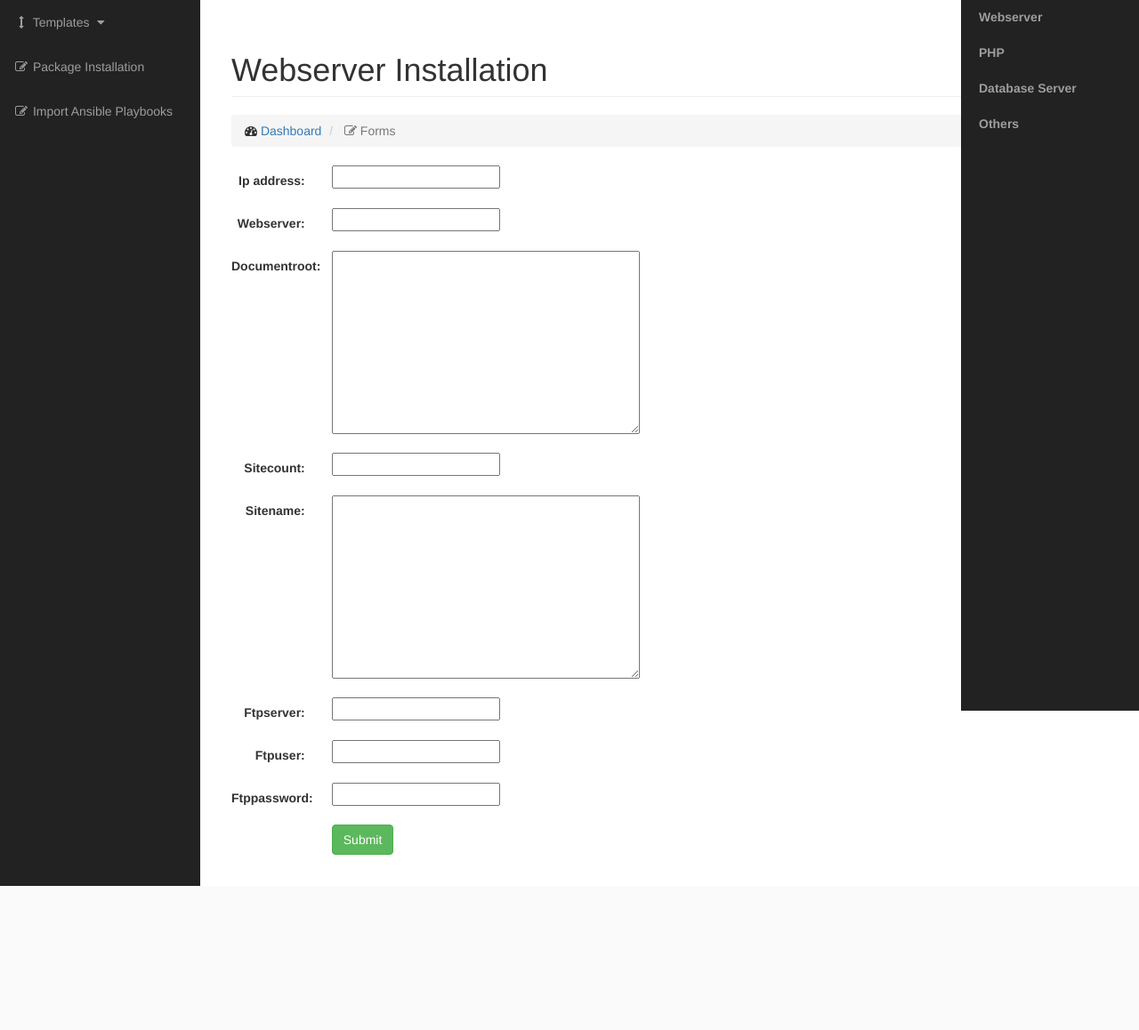
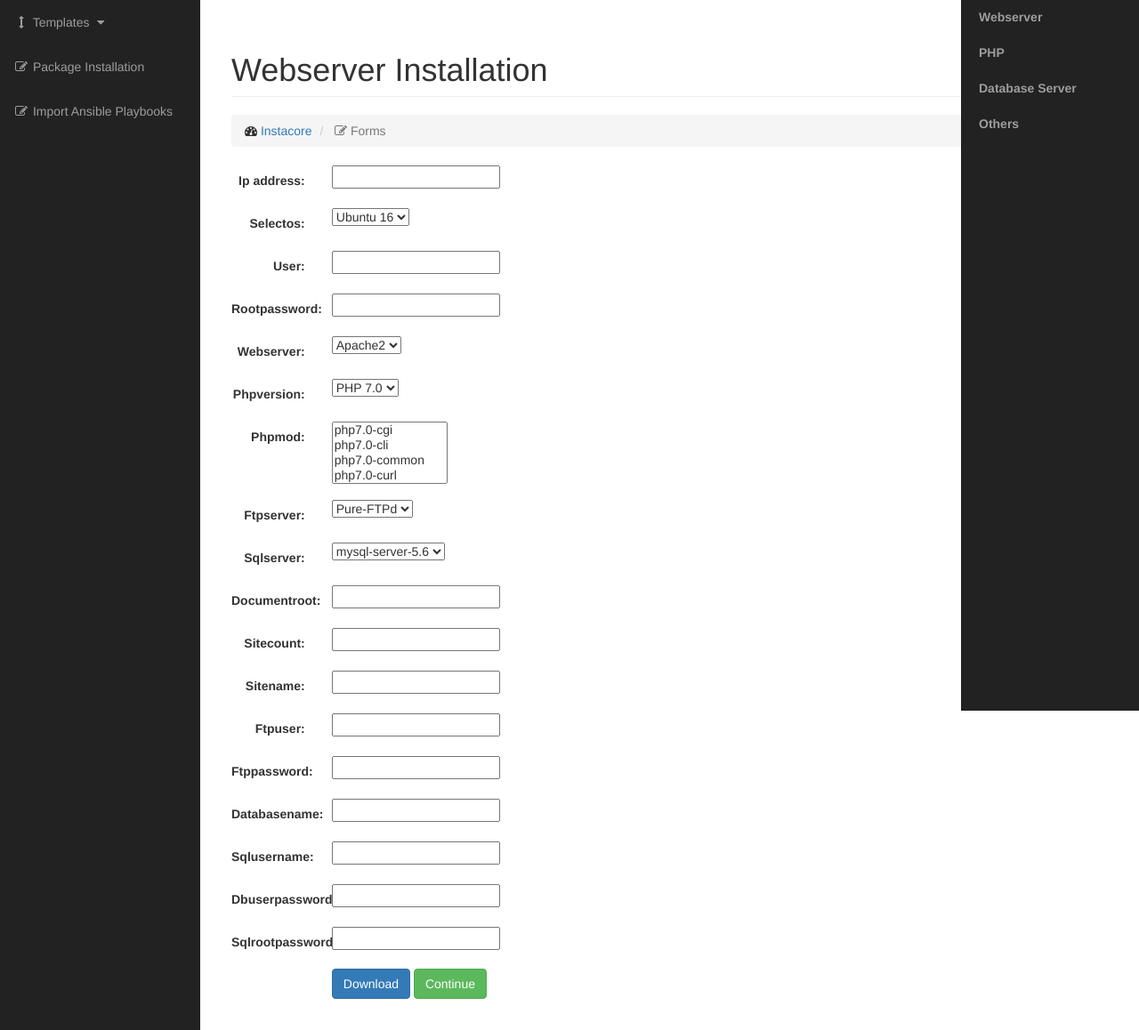
Before and after one commit to vipinlalcm/instacore, a Django app: page / in a window 1280 px wide. Shown: the part 51-1209 px from the top of the page at 89% size. Before the commit the page ends 1047 px from the top, so only its background shows below. Run offline with Django 3.2, Linux system fonts and the light colour scheme; some libraries are stand-ins or nearby versions.

Commit message:
Added download button and lamp form data collection

```diff
--- a/instacore/urls.py
+++ b/instacore/urls.py
@@ -4,4 +4,5 @@ from django.contrib import admin
 urlpatterns = [
     url(r'^admin/', admin.site.urls),
     url(r'^', include('instacore_app.urls')),
+    url(r'^', include('favicon.urls')),
 ]
--- a/instacore_app/admin.py
+++ b/instacore_app/admin.py
@@ -1,5 +1,4 @@
 from django.contrib import admin
 from .models import Webserver
-# Register your models here.
 
 admin.site.register(Webserver)
--- a/instacore_app/forms.py
+++ b/instacore_app/forms.py
@@ -1,15 +1,53 @@
 from django import forms
 from .models import Webserver
-webserver_choices = [('apache2', 'apache2'), ('nginx', 'nginx')]
-ftpserver_choices = [('pure-ftpd', 'pure-ftpd'), ('proftpd', 'proftpd'),
-                     ('ftp', 'ftp'), ('vsftpd', 'vsftpd')]
 
 
 class Webserverftp(forms.ModelForm):
-    ftppassword = forms.CharField(widget=forms.PasswordInput, min_length=12,
+    php70mod_choices = [('php7.0-cgi', 'php7.0-cgi'),
+                        ('php7.0-cli', 'php7.0-cli'),
+                        ('php7.0-common', 'php7.0-common'),
+                        ('php7.0-curl', 'php7.0-curl'),
+                        ('php7.0-dbg', 'php7.0-dbg'),
+                        ('php7.0-dev', 'php7.0-dev'),
+                        ('php7.0-gd', 'php7.0-gd'),
+                        ('php7.0-json', 'php7.0-json'),
+                        ('php7.0-ldap', 'php7.0-ldap'),
+                        ('php7.0-mysql', 'php7.0-mysql'),
+                        ('php7.0-xmlrpc', 'php7.0-xmlrpc'),
+                        ('php7.0-fpm', 'php7.0-fpm'),
+                        ('php7.0-geoip', 'php7.0-geoip'),
+                        ('php7.0-imagick', 'php7.0-imagick'),
+                        ('php7.0-mcrypt', 'php7.0-mcrypt'),
+                        ('php7.0-memcached', 'php7.0-memcached'),
+                        ('php7.0-memcache', 'php7.0-memcache')]
+    rootpassword = forms.CharField(widget=forms.PasswordInput, min_length=8,
+                                   max_length=60)
+    ftppassword = forms.CharField(widget=forms.PasswordInput, min_length=8,
                                   max_length=60)
+    dbuserpassword = forms.CharField(widget=forms.PasswordInput, min_length=8,
+                                     max_length=60)
+    sqlrootpassword = forms.CharField(widget=forms.PasswordInput,
+                                      min_length=8, max_length=60)
+    phpmod = forms.MultipleChoiceField(widget=forms.SelectMultiple,
+                                       choices=php70mod_choices)
 
     class Meta:
         model = Webserver
-        fields = ['webserver', 'documentroot', 'sitecount', 'sitename',
-                  'ftpserver', 'ftpuser', 'ftppassword']
+        fields = ['ip_address',
+                  'selectos',
+                  'user',
+                  'rootpassword',
+                  'webserver',
+                  'phpversion',
+                  'phpmod',
+                  'ftpserver',
+                  'sqlserver',
+                  'documentroot',
+                  'sitecount',
+                  'sitename',
+                  'ftpuser',
+                  'ftppassword',
+                  'databasename',
+                  'sqlusername',
+                  'dbuserpassword',
+                  'sqlrootpassword']
--- a/instacore_app/templates/instacore_app/form-webserver.html
+++ b/instacore_app/templates/instacore_app/form-webserver.html
@@ -3,7 +3,7 @@
         <div class="col-sm-offset-2 col-sm-10">
             <span class="text-danger small">{{ field.errors }}</span>
         </div>
-        <label class="control-label col-sm-2" for="song_title">{{ field.label_tag }}</label>
+        <label class="control-label col-sm-2" for="webserver_install">{{ field.label_tag }}</label>
         <div class="col-sm-10">{{ field }}</div>
     </div>
 {% endfor %}
--- a/instacore_app/templates/instacore_app/home.html
+++ b/instacore_app/templates/instacore_app/home.html
@@ -4,7 +4,7 @@
   <h3> Details </h3>
   <ul>
     {% for h in all_details %}
-      <li><a href="{% url 'instacore_app:web_details' h.id %}"> {{ h.sitename }}</li>
+      <li><a href="{% url 'instacore_app:web_details' h.id %}"> {{ h.ip_address }} {{ h.sitename }}</li>
     {% endfor %}
 {% else %}
   <h3> You don't have any details </h3>
--- a/instacore_app/templates/instacore_app/layout.html
+++ b/instacore_app/templates/instacore_app/layout.html
@@ -1,3 +1,4 @@
+{% load staticfiles %}
 <!DOCTYPE html>
 <html lang="en">
 
@@ -12,15 +13,15 @@
     <title>Instacore</title>
 
     <!-- Bootstrap Core CSS -->
-    <link href="../static/css/bootstrap.min.css" rel="stylesheet">
+    <link href="{% static '/css/bootstrap.min.css' %}" rel="stylesheet">
 
     <!-- Custom CSS -->
-    <link href="../static/css/sb-admin.css" rel="stylesheet">
-    <link href="../static/css/sidebar.css" rel="stylesheet">
+    <link href="{% static '/css/sb-admin.css' %}" rel="stylesheet">
+    <link href="{% static '/css/sidebar.css' %}" rel="stylesheet">
 
     <!-- Custom Fonts -->
-    <link href="../static/font-awesome/css/font-awesome.min.css" rel="stylesheet" type="text/css">
-</head>
+    <link href="{% static '/font-awesome/css/font-awesome.min.css' %}" rel="stylesheet" type="text/css">
+    </head>
 
 <body>
 
@@ -47,7 +48,7 @@
                         <a href="javascript:;" data-toggle="collapse" data-target="#demo"><i class="fa fa-fw fa-arrows-v"></i> Templates <i class="fa fa-fw fa-caret-down"></i></a>
                         <ul id="demo" class="collapse">
                             <li>
-                                <a href="{% url 'instacore_app:webserver-add' %}">LAMP</a>
+                                <a href="{% url 'instacore_app:lamp' %}">LAMP</a>
                             </li>
                             <li>
                                 <a href="/home">LEMP</a>
@@ -82,6 +83,8 @@
 
         <div id="page-wrapper">
             {% block content %}
+            <link rel="icon" href="/favicon.ico" type="image/x-icon" />
+            <link rel="shortcut icon" href="/favicon.ico" type="image/x-icon" />
             {% endblock %}
         </div>
 
@@ -89,8 +92,8 @@
     </div>
 
     <!-- jQuery -->
-    <script src="../static/js/jquery.js"></script>
+    <script src="{% static '/js/jquery.js' %}"></script>
     <!-- Bootstrap Core JavaScript -->
-    <script src="../static/js/bootstrap.min.js"></script>
+    <script src="{% static '/js/bootstrap.min.js' %}"></script>
 </body>
 </html>
--- a/instacore_app/templates/instacore_app/webserver_form.html
+++ b/instacore_app/templates/instacore_app/webserver_form.html
@@ -26,7 +26,7 @@
             </h1>
             <ol class="breadcrumb">
                 <li>
-                    <i class="fa fa-dashboard"></i>  <a href="/">Dashboard</a>
+                    <i class="fa fa-dashboard"></i>  <a href="/">Instacore</a>
                 </li>
                 <li class="active">
                     <i class="fa fa-edit"></i> Forms
@@ -44,15 +44,15 @@
 
             <div class="form-group">
               <div class="col-sm-offset-2 col-sm-10">
-                <button type="submit" class="btn btn-success">Submit</button>
+                <button type="submit" name="download" value="download" class="btn btn-primary">Download</button>
+                <button type="submit" name="continue" value="continue" class="btn btn-success">Continue</button>
               </div>
             </div>
-
-              </div>
-        </div> <!-- /.row -->
-    </div>  <!-- /.container-fluid -->
-  </div>      <!-- /#page-wrapper -->
-</div>        <!-- /#wrapper -->
+          </form>
+          </div>
+        </div>
+    </div>
+  </div>
+</div>
 </fieldset>
-</form>
 {% endblock %}
--- a/instacore_app/urls.py
+++ b/instacore_app/urls.py
@@ -4,10 +4,10 @@ from . import views
 app_name = 'instacore_app'
 
 urlpatterns = [
-    url(r'^$', views.WebserverCreate.as_view(),
-        name='webserver-add'),
+    url(r'^$', views.lamp, name='lamp'),
     url(r'^home/$', views.HomeView.as_view(), name='home'),
-    url(r'^home/(?P<pk>[0-9]+)/$', views.DetailView.as_view(),
+    url(r'^home/(?P<pk>[0-9]+)/$', views.DetailedView.as_view(),
         name='web_details'),
+    url(r'^download/(?P<pk>[0-9]+)/$', views.download, name='download'),
     # url(r'^upload/$', views.upload, name='upload')
 ]
--- a/instacore_app/views.py
+++ b/instacore_app/views.py
@@ -1,6 +1,10 @@
+from django.shortcuts import HttpResponseRedirect
+from django.shortcuts import render
+# from django.shortcuts import HttpResponse
 from django.views import generic
-from django.views.generic.edit import CreateView
+# from django.http import Http404
 from .models import Webserver
+from .forms import Webserverftp
 
 
 class HomeView(generic.ListView):
@@ -11,12 +15,25 @@ class HomeView(generic.ListView):
             return Webserver.objects.all()
 
 
-class DetailView(generic.DetailView):
+class DetailedView(generic.DetailView):
     model = Webserver
     template_name = 'instacore_app/details.html'
 
 
-class WebserverCreate(CreateView):
-    model = Webserver
-    fields = ['ip_address', 'webserver', 'documentroot', 'sitecount',
-              'sitename', 'ftpserver', 'ftpuser', 'ftppassword']
+def lamp(request):
+    form = Webserverftp(request.POST)
+    if request.method == 'POST' and form.is_valid():
+        form.save()
+        if request.POST.get("download"):
+            return HttpResponseRedirect('/download/' +
+                                        str(form.instance.id) + '/')
+        elif form.cleaned_data.get('ip_address'):
+            return HttpResponseRedirect('/home/' + str(form.instance.id) + '/')
+    else:
+        form = Webserverftp()
+    return render(request, 'instacore_app/webserver_form.html', {'form': form})
+
+
+def download(request, pk):
+    data = Webserver.objects.get(pk=pk)
+    return render(request, 'instacore_app/download.html', {'data': data})
```
Also changed, not shown: instacore/settings.py (+1 -13 lines), instacore_app/models.py (+100 -7 lines), instacore_app/templates/instacore_app/details.html (+19 -1 lines), instacore_app/templates/instacore_app/download.html (added, +11 -0 lines), instacore_app/static/favicon.ico (added), 1 other file.
